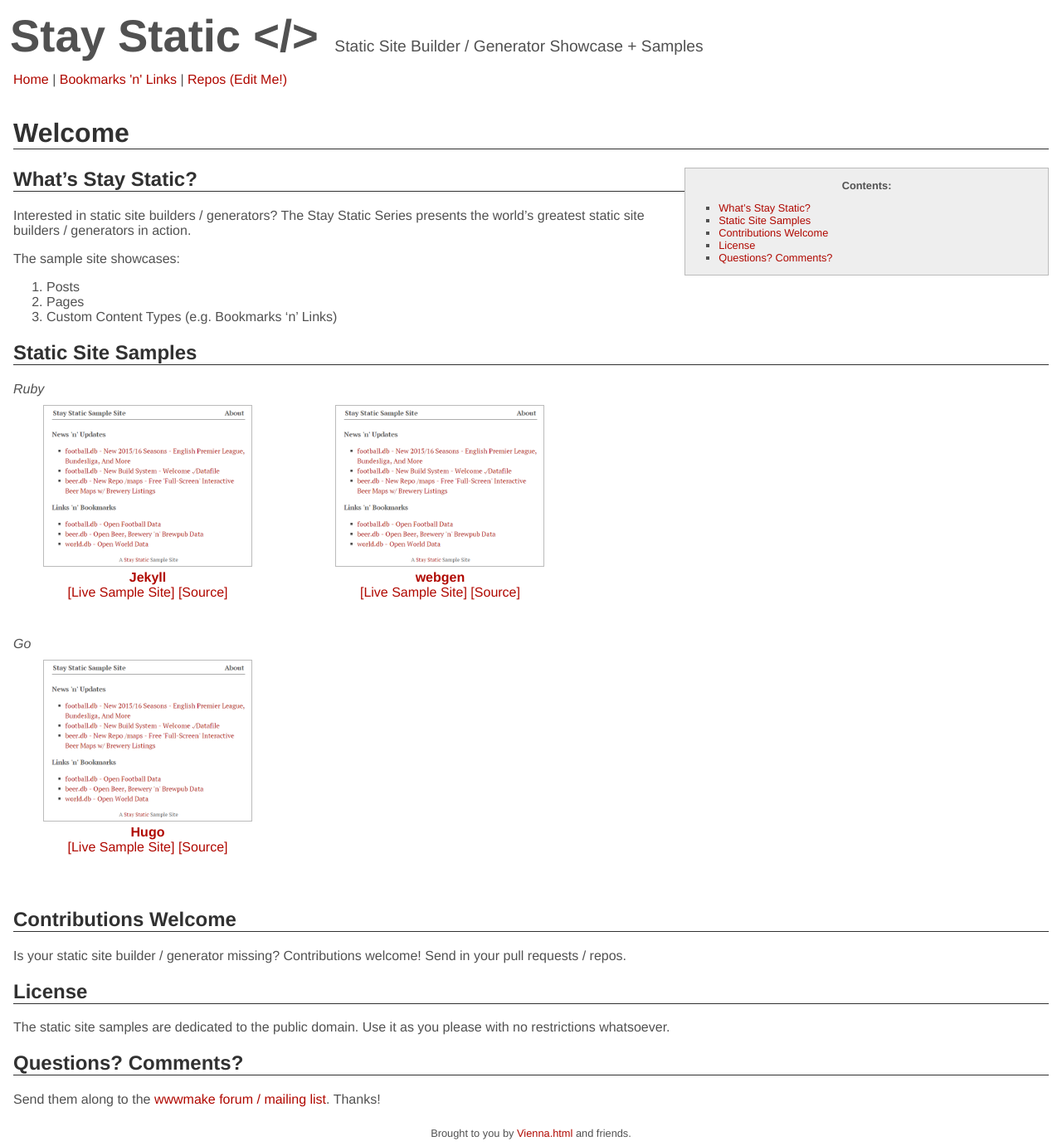
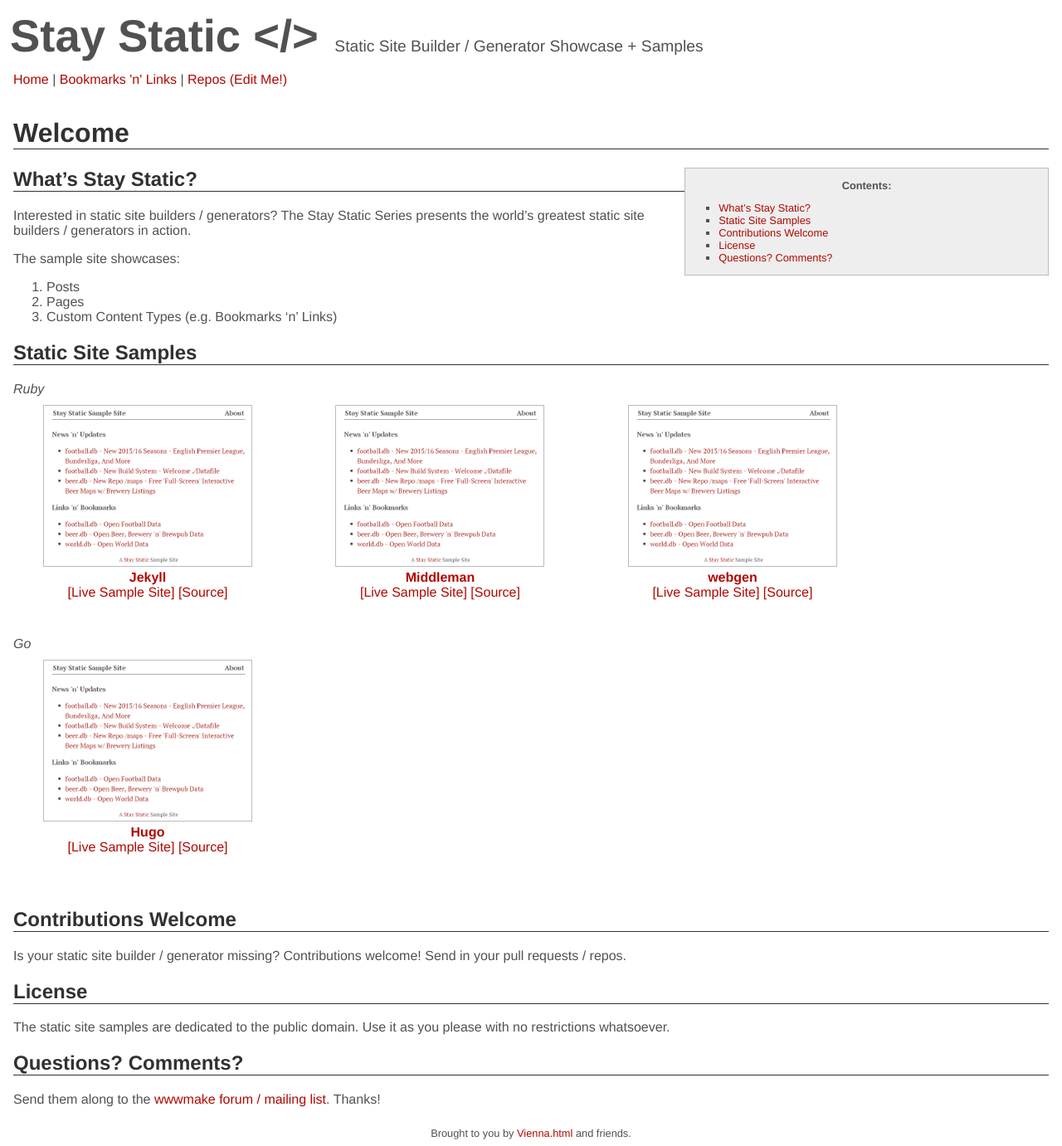
Before and after one commit to staystatic/staystatic.github.io, a Jekyll site: the page built from index.md, in a window 1280 px wide. Shown: the whole page at 83% size. Built offline with Jekyll 4.4.1, drawn with Linux system fonts in a browser that asks for light colours.

Commit message:
add middleman

```diff
--- a/_includes/sites.html
+++ b/_includes/sites.html
@@ -17,6 +17,24 @@
 
         <!-- <br>
           #liquid #yaml
+        -->
+    </div>
+  </div>
+
+  <div class='site'>
+    <div class='site-preview'>
+       <a href="{{site.path}}/sites/middleman">
+        <img src="{{site.path}}/i/samplesite.png" class="samplesite">
+       </a>
+    </div>
+    <div class='site-info'>
+        <a href="http://middlemanapp.com"><b>Middleman</b></a>
+        <br>
+           <a href="{{site.path}}/sites/middleman">[Live Sample Site]</a>
+           <a href="https://github.com/staystatic/middleman">[Source]</a>
+
+        <!-- <br>
+          #erb #yaml
         -->
     </div>
   </div>
```
